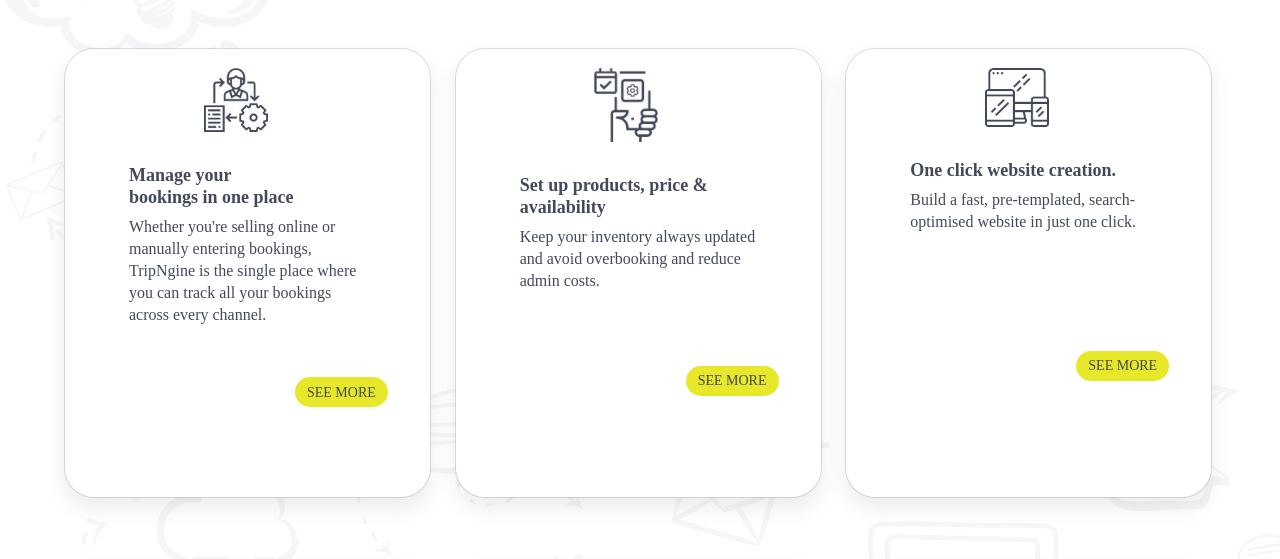
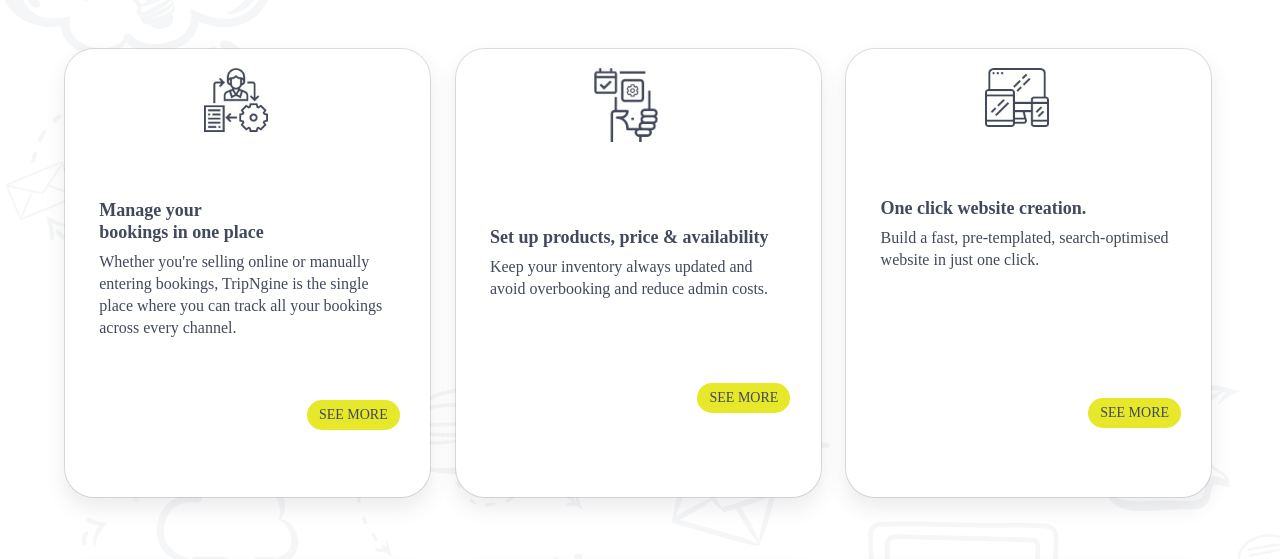
Before and after one commit to Casandrabenpor/Project-Travelance, a website: page index.html in a window 1280 px wide. Shown: the part 760-1319 px from the top of the page. Drawn offline with nearby package versions, Linux system fonts and the light colour scheme.

Commit message:
fix css routes

```diff
--- a/styles/card_animation/card_animation.scss
+++ b/styles/card_animation/card_animation.scss
@@ -7,7 +7,7 @@
     display: flex;
     flex-direction: row;
     width: 85vw;
-    height: 50vh;
+    height: 35vh;
     align-items: center;
     justify-content: center;
     margin-left: 5%;
--- a/styles/cards/cards.scss
+++ b/styles/cards/cards.scss
@@ -1,5 +1,5 @@
+@import "../variables.scss";
 
-@import "../variables.scss";
 // card
 .card_title {
     color: $color_h2;
@@ -13,7 +13,7 @@
 }
 
 h3 {
-   margin-left: 7%;
+    margin-left: 7%;
     font: normal normal 600 35px/40px "Poppins";
     letter-spacing: 0px;
     color: #42495B;
@@ -51,7 +51,12 @@ h3 {
     }
 
     .card-body {
-        padding: 2rem 4rem;
+        margin-left: 5%;
+        margin-right: 5%;
+        display: flex;
+        flex-direction: column;
+        text-align: left;
+        justify-content: center;
     }
 
     .card-img-top {
```
Also changed, not shown: styles/card_animation/card_animation.css, styles/cards/cards.css, 1 other file.
